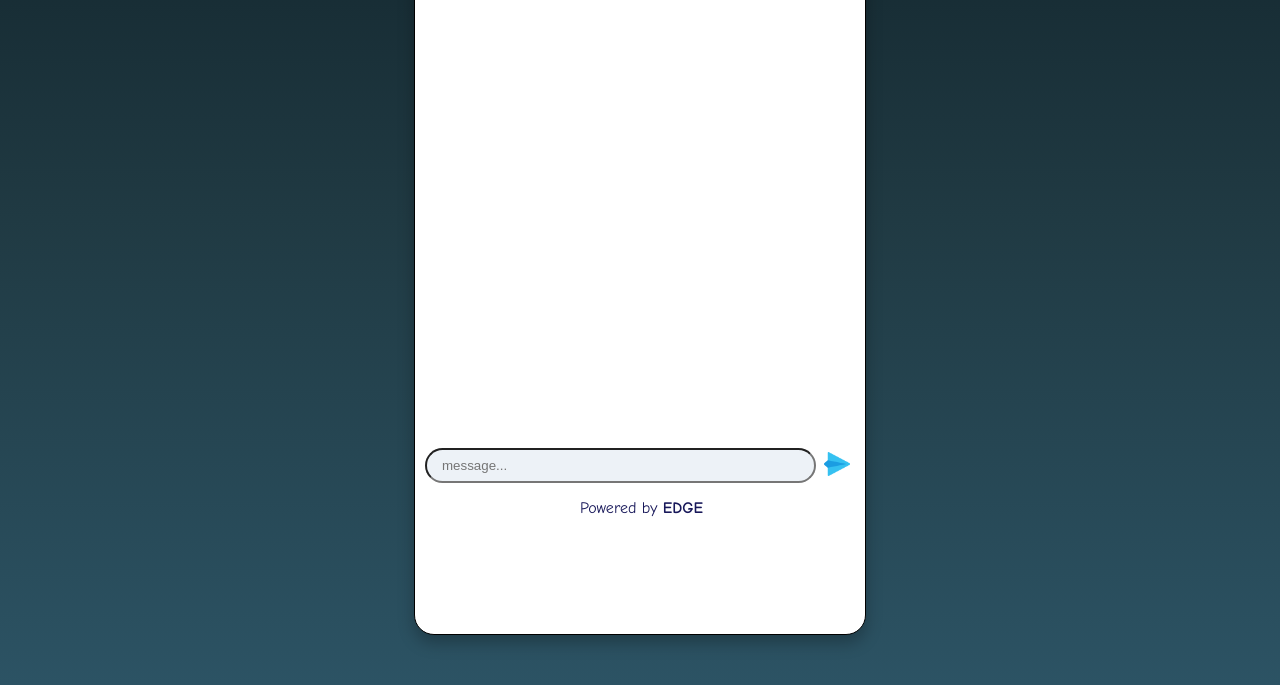
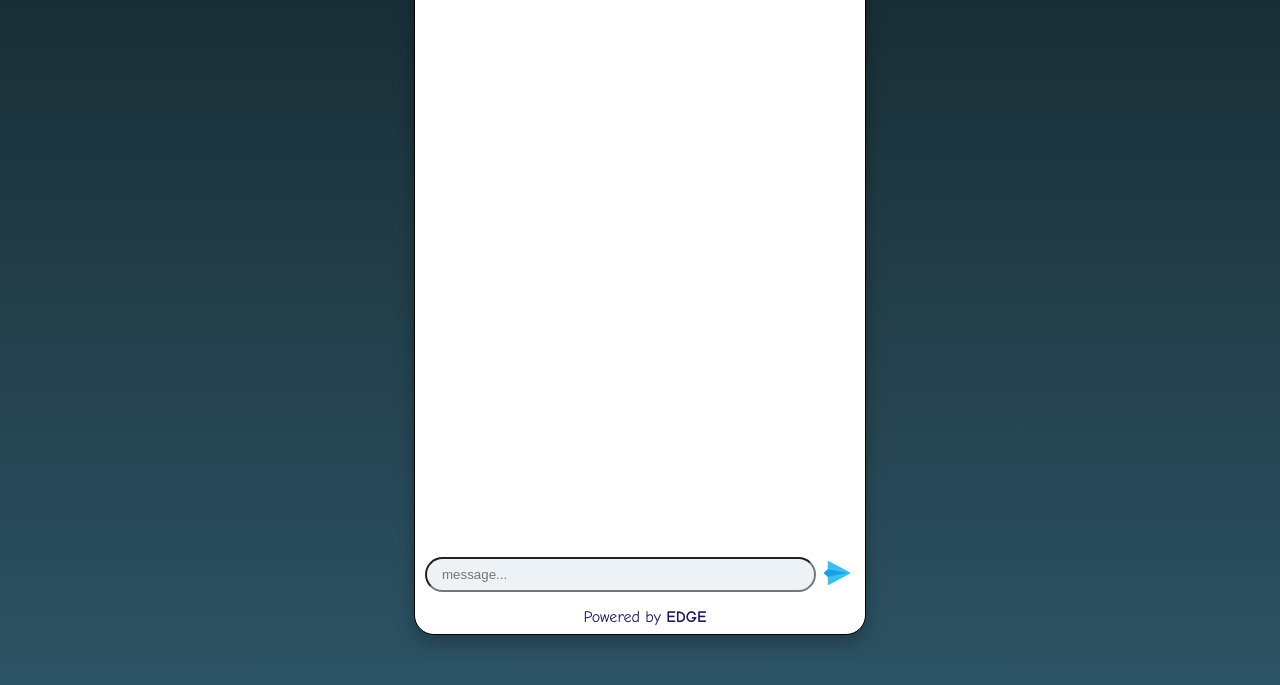
Before and after one commit to B-N-F-OPS/ALICE, a plain HTML site: page index.html in a window 1280 px wide. Shown: the part 247-932 px from the top of the page. Drawn offline with Linux system fonts and the light colour scheme; a web font is replaced by a local one.

Commit message:
update footer

```diff
--- a/styles.css
+++ b/styles.css
@@ -104,8 +104,7 @@ input[type="text"] {
 }
 
 .footer {
-    position: absolute;
-    bottom: 20px;
+    margin-top: 560px;
 }
 
 p {
```
